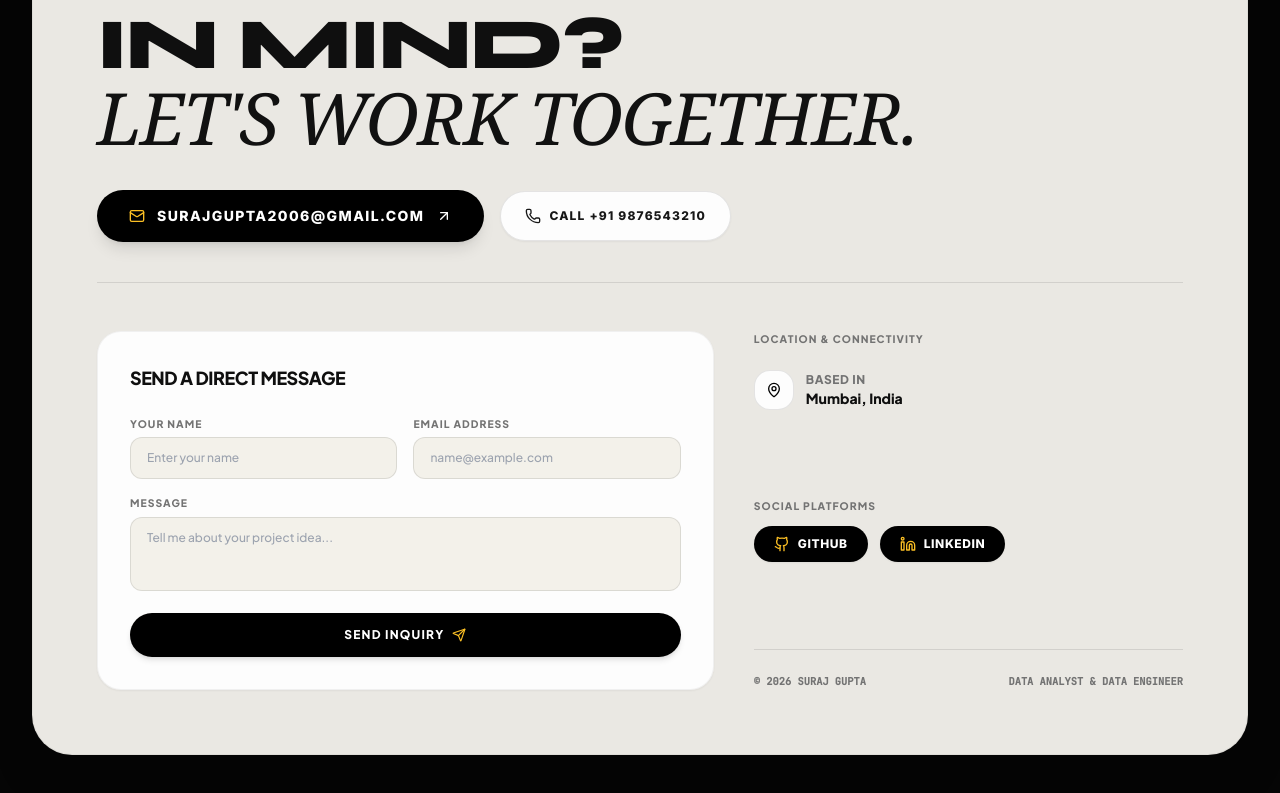
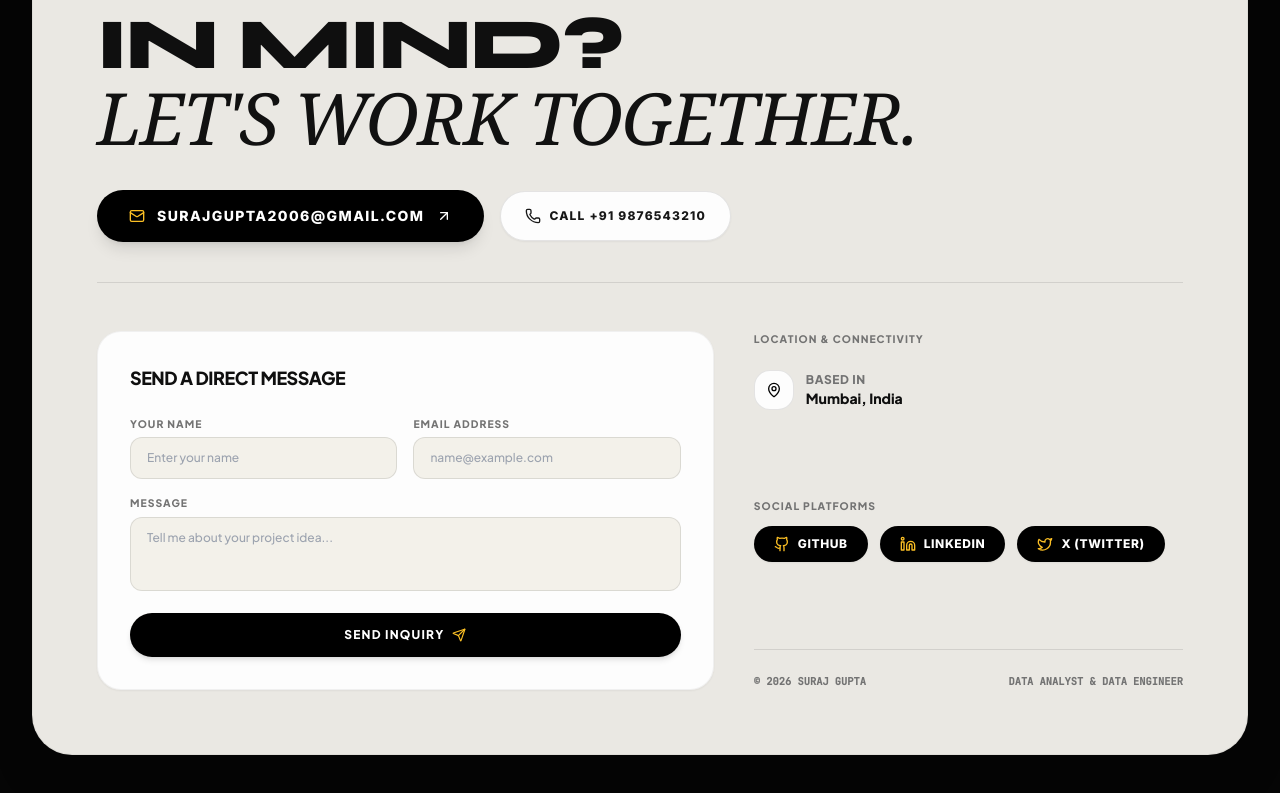
Before and after one commit to surajg2/suraj-portfolio, a React (Vite) app: page / in a window 1280 px wide. Shown: the part 4142-4935 px from the top of the page. Built offline with nearby package versions, Linux system fonts and the light colour scheme.

Commit message:
Update exact LinkedIn and X (Twitter) profile links across portfolio

```diff
--- a/src/components/ContactFooter.tsx
+++ b/src/components/ContactFooter.tsx
@@ -1,5 +1,5 @@
 import React, { useState } from 'react';
-import { Mail, Phone, MapPin, Send, Linkedin, Github, CheckCircle2, ArrowUpRight } from 'lucide-react';
+import { Mail, Phone, MapPin, Send, Linkedin, Github, Twitter, CheckCircle2, ArrowUpRight } from 'lucide-react';
 import { PORTFOLIO_DATA } from '../data/portfolioData';
 
 export const ContactFooter: React.FC = () => {
@@ -155,7 +155,7 @@ export const ContactFooter: React.FC = () => {
               <span className="text-[0.65rem] font-black uppercase tracking-widest text-neutral-500 mb-3 block font-sans">
                 SOCIAL PLATFORMS
               </span>
-              <div className="flex items-center gap-3">
+              <div className="flex flex-wrap items-center gap-3">
                 <a
                   href={profile.github}
                   target="_blank"
@@ -174,6 +174,15 @@ export const ContactFooter: React.FC = () => {
                   <Linkedin className="w-4 h-4 text-amber-400" />
                   <span>LINKEDIN</span>
                 </a>
+                <a
+                  href={profile.twitter || "https://x.com/suraaajjjj"}
+                  target="_blank"
+                  rel="noopener noreferrer"
+                  className="px-5 py-2.5 rounded-full bg-black text-white text-xs font-extrabold uppercase tracking-wider flex items-center gap-2 hover:bg-neutral-800 transition-all shadow-sm"
+                >
+                  <Twitter className="w-4 h-4 text-amber-400" />
+                  <span>X (TWITTER)</span>
+                </a>
               </div>
             </div>
 
--- a/src/data/portfolioData.ts
+++ b/src/data/portfolioData.ts
@@ -35,7 +35,8 @@ export const PORTFOLIO_DATA = {
     expertise: ["Data Analytics", "Machine Learning (ML)", "Data Engineering", "SQL & Data Warehousing", "Python Analytics"],
     learning: "Cloud Architecture (AWS/GCP) & Advanced Data Visualization",
     github: "https://github.com/surajg2",
-    linkedin: "https://www.linkedin.com/in/surajgupta/",
+    linkedin: "https://www.linkedin.com/in/suraj-gupta-11b044371/",
+    twitter: "https://x.com/suraaajjjj",
     email: "surajgupta2006@gmail.com",
     phone: "+91 9876543210",
   },
```
